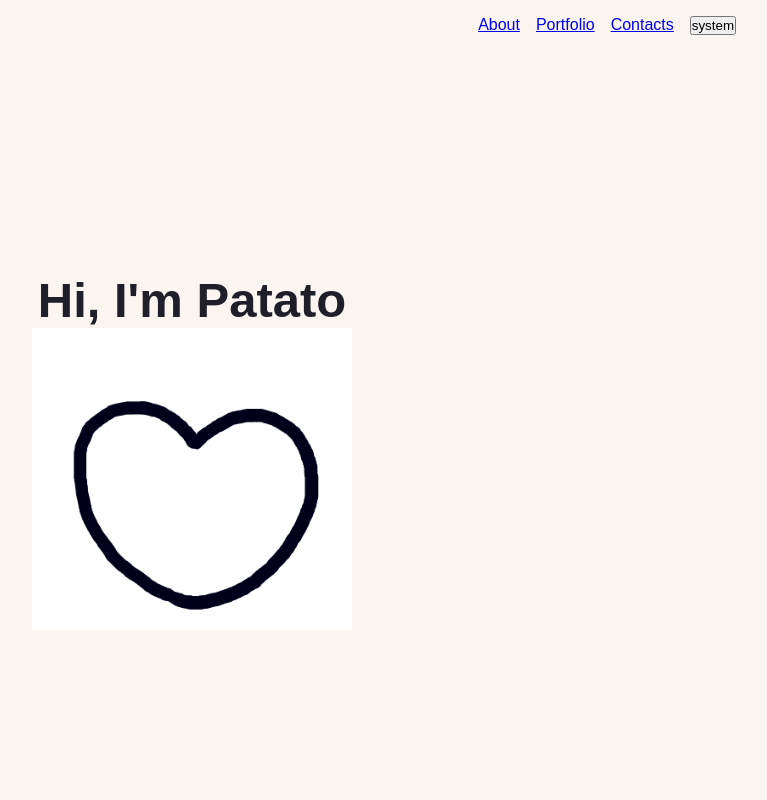
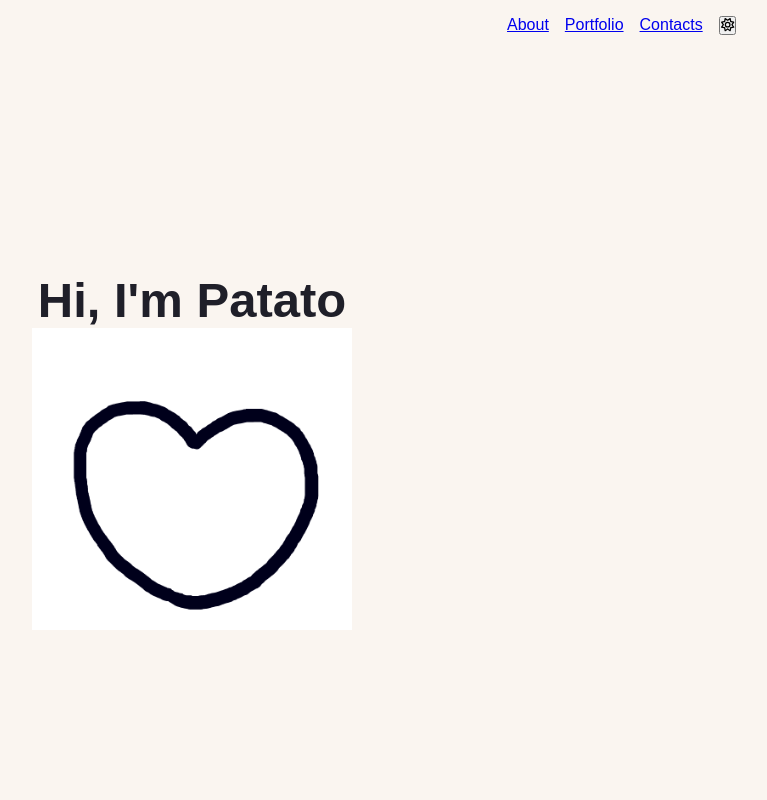
Before and after one commit to PatatoBit/portfolio, a Next.js app: page / in a window 1280 px wide. Shown: the top 800 px of the page, without its empty margins (448-1215 px from the left). Built offline with nearby package versions, Linux system fonts and the light colour scheme; a web font is replaced by a local one.

Commit message:
:lipstick: !Fontawesome icons integrated

```diff
--- a/package.json
+++ b/package.json
@@ -9,10 +9,15 @@
     "lint": "next lint"
   },
   "dependencies": {
+    "@fortawesome/fontawesome-svg-core": "^6.4.2",
+    "@fortawesome/free-regular-svg-icons": "^6.4.2",
+    "@fortawesome/free-solid-svg-icons": "^6.4.2",
+    "@fortawesome/react-fontawesome": "^0.2.0",
     "@headlessui/react": "^1.7.17",
     "@types/node": "20.5.7",
     "@types/react": "18.2.21",
     "@types/react-dom": "18.2.7",
+    "babel-plugin-macros": "^3.1.0",
     "eslint": "8.48.0",
     "eslint-config-next": "13.4.19",
     "next": "13.4.19",
--- a/src/components/ThemeSelector.tsx
+++ b/src/components/ThemeSelector.tsx
@@ -5,6 +5,9 @@ import { useTheme } from "next-themes";
 import { useState, useEffect } from "react";
 
 import styles from "./components.module.scss";
+import { FontAwesomeIcon } from "@fortawesome/react-fontawesome";
+
+import { faSun } from "@fortawesome/free-regular-svg-icons";
 
 const themes = [
   {
@@ -31,7 +34,9 @@ function ThemeSelector() {
   return (
     <Listbox value={theme} onChange={(value) => setTheme(value)}>
       {mounted && resolvedTheme ? (
-        <Listbox.Button>{theme}</Listbox.Button>
+        <Listbox.Button>
+          <FontAwesomeIcon icon={faSun} />
+        </Listbox.Button>
       ) : (
         <div>Empty</div>
       )}
```
Also changed, not shown: 1 other file (tests, documents, lock files or other folders).
